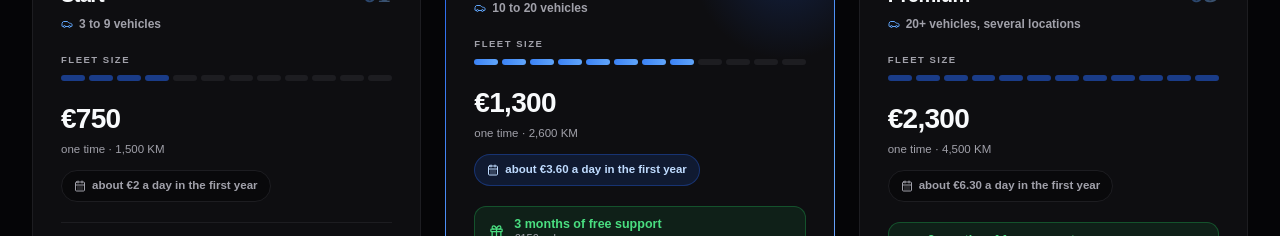
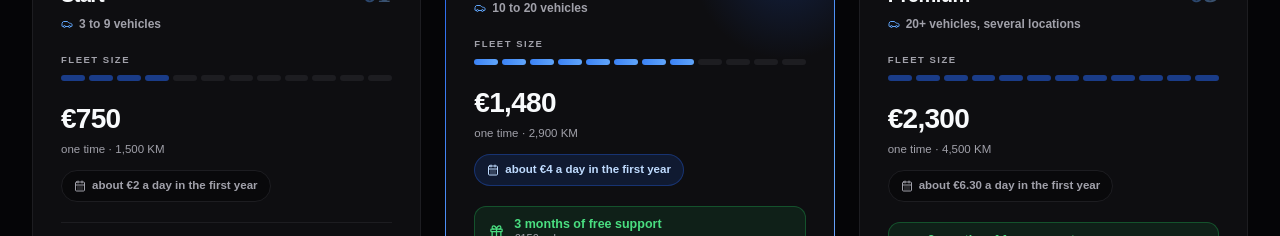
Before and after one commit to Bakeee99/mehiccdev, a Next.js app: page /rjesenja/rent-a-car in a window 1280 px wide. Shown: the part 3580-3816 px from the top of the page. Built offline with nearby package versions, Linux system fonts and the light colour scheme.

Commit message:
feat: finalne cijene, pro paket 2900 KM

```diff
--- a/components/rjesenja/rentACarCopy.ts
+++ b/components/rjesenja/rentACarCopy.ts
@@ -178,8 +178,8 @@ export const COPY = {
           cta: "Zatražite ponudu",
         },
         {
-          name: "Pro", size: "10 do 20 vozila", price: "2.600 KM", priceNote: "jednokratno · oko €1.300",
-          perDay: "oko 7 KM dnevno u prvoj godini",
+          name: "Pro", size: "10 do 20 vozila", price: "2.900 KM", priceNote: "jednokratno · oko €1.480",
+          perDay: "oko 8 KM dnevno u prvoj godini",
           bonus: "3 mjeseca besplatne podrške", bonusNote: "vrijednost 300 KM",
           catch: "Sve mijenjate sami iz panela, bez dodatnih troškova.",
           features: ["Sve iz Start paketa", "Dvojezični sajt", "Admin panel za flotu i cijene", "Kalendar dostupnosti po vozilu", "Obavijesti o novom upitu"],
@@ -441,8 +441,8 @@ export const COPY = {
           cta: "Request a quote",
         },
         {
-          name: "Pro", size: "10 to 20 vehicles", price: "€1,300", priceNote: "one time · 2,600 KM",
-          perDay: "about €3.60 a day in the first year",
+          name: "Pro", size: "10 to 20 vehicles", price: "€1,480", priceNote: "one time · 2,900 KM",
+          perDay: "about €4 a day in the first year",
           bonus: "3 months of free support", bonusNote: "€150 value",
           catch: "You change everything yourself from the panel, at no extra cost.",
           features: ["Everything in Start", "Bilingual website", "Admin panel for fleet and pricing", "Availability calendar per vehicle", "Alerts on every new inquiry"],
```
Also changed, not shown: PROCITAJ-ME.txt.
